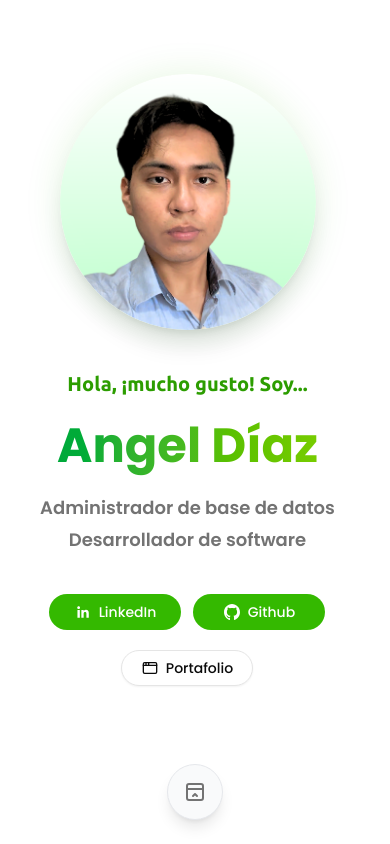
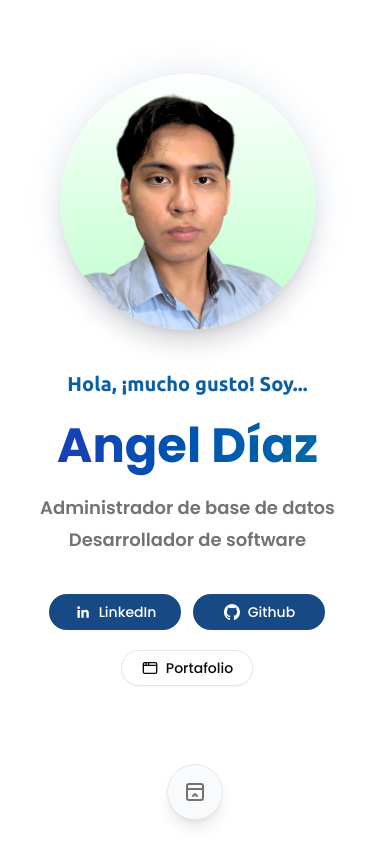
Before and after one commit to Angel-Diaz-H/portfolio-angel-diaz, a React (Vite) app: page / in a window 390 px wide. Shown: the top 844 px of the page. Built offline with nearby package versions, Linux system fonts and the light colour scheme.

Commit message:
Cambio a colores azules

```diff
--- a/src/components/sections/Hero.tsx
+++ b/src/components/sections/Hero.tsx
@@ -14,7 +14,7 @@ export const Hero = () => {
           <p className="font-Ubuntu text-accent-primary-foreground text-xl font-semibold md:text-2xl">
             {greeting}
           </p>
-          <h1 className="bg-linear-to-r from-green-600 to-lime-500 bg-clip-text py-3 text-5xl font-bold text-transparent md:text-7xl">
+          <h1 className="bg-linear-to-r from-blue-800 to-sky-700 bg-clip-text py-3 text-5xl font-bold text-transparent md:text-7xl">
             {name}
           </h1>
           <div className="space-y-1">
--- a/src/components/shared/Orbes.tsx
+++ b/src/components/shared/Orbes.tsx
@@ -3,13 +3,13 @@ export const Orbes = () => {
     <div className="hidden md:block">
       <div className="absolute inset-0 bg-[radial-gradient(#e5e7eb_1px,transparent_1px)] mask-[linear-gradient(to_bottom,white_20%,transparent_100%)] bg-size-[20px_20px]"></div>
       {/* 1. Inicia arriba hacia el centro y viaja a la izquierda. */}
-      <div className="animate-orbe-1 xd:opacity-50 absolute -top-32 left-1/3 h-96 w-96 transform-gpu rounded-full bg-lime-100 opacity-10 blur-[128px] filter will-change-transform"></div>
+      <div className="animate-orbe-1 xd:opacity-50 absolute -top-32 left-1/3 h-96 w-96 transform-gpu rounded-full bg-sky-200 opacity-10 blur-[128px] filter will-change-transform"></div>
 
       {/* 2. Esquina inferior izquierda. */}
       <div className="animate-orbe-2 absolute -bottom-32 -left-20 h-96 w-96 transform-gpu rounded-full bg-cyan-100 opacity-0 blur-[128px] filter will-change-transform md:opacity-50"></div>
 
       {/* 3. Esquina inferior derecha, detrás de la foto. */}
-      <div className="animate-orbe-3 absolute right-0 -bottom-20 h-120 w-120 transform-gpu rounded-full bg-lime-100 opacity-10 blur-[128px] filter will-change-transform md:opacity-40"></div>
+      <div className="animate-orbe-3 absolute right-0 -bottom-20 h-120 w-120 transform-gpu rounded-full bg-sky-200 opacity-10 blur-[128px] filter will-change-transform md:opacity-40"></div>
     </div>
   );
 };
--- a/src/components/shared/Sparkles.tsx
+++ b/src/components/shared/Sparkles.tsx
@@ -12,7 +12,7 @@ export const Sparkles = () => {
           speed={1}
           particleDensity={50}
           className="h-full w-full"
-          particleColor="#34b900"
+          particleColor="#38bdf8"
         />
       </div>
     </div>
--- a/src/components/ui/card.tsx
+++ b/src/components/ui/card.tsx
@@ -15,7 +15,7 @@ function Card({ className, borderAnimation, ...props }: CardProps) {
           className,
         )}
       >
-        <div className="absolute top-1/2 left-1/2 aspect-square min-h-[max(300%,600px)] min-w-[max(300%,600px)] -translate-x-1/2 -translate-y-1/2 animate-[spin_5s_linear_infinite] bg-[conic-gradient(from_0deg,transparent_88%,#22c55e_98%,transparent_100%)] opacity-0 transition-opacity duration-500 group-hover:opacity-100" />
+        <div className="absolute top-1/2 left-1/2 aspect-square min-h-[max(300%,600px)] min-w-[max(300%,600px)] -translate-x-1/2 -translate-y-1/2 animate-[spin_5s_linear_infinite] bg-[conic-gradient(from_0deg,transparent_88%,#38bdf8_98%,transparent_100%)] opacity-0 transition-opacity duration-500 group-hover:opacity-100" />
 
         <div
           data-slot="card"
--- a/src/globals.css
+++ b/src/globals.css
@@ -162,23 +162,24 @@
   --popover: oklch(1 0 0);
   --popover-foreground: oklch(0.145 0 0);
 
-  --primary: oklch(68.72% 0.22303 140.4);
+  /* Primary: azul oscuro */
+  --primary: oklch(40.668% 0.11349 255.409);
   --primary-foreground: oklch(1 0 0);
 
-  /* Secondary: Un gris muy suave, ideal para contraste */
-  --secondary: oklch(0.305 0.098 139.895);
-  --secondary-foreground: oklch(0.886 0.27 137.189);
+  /* Secondary: azul muy oscuro (títulos h2) con texto celeste */
+  --secondary: oklch(0.32 0.11 258);
+  --secondary-foreground: oklch(0.9 0.06 230);
 
   /* Muted: Fondos apagados */
   --muted: oklch(0.97 0 0);
   --muted-foreground: oklch(0.556 0 0);
 
-  /* Accent: Para hovers en listas/dropdowns. */
-  --accent-primary: oklch(0.983 0.042 124.442);
-  --accent-primary-foreground: oklch(0.609 0.197 140.265);
+  /* Accent: celeste suave para hovers */
+  --accent-primary: oklch(0.96 0.03 230);
+  --accent-primary-foreground: oklch(47.787% 0.13095 250.251);
 
-  --accent-secondary: oklch(0.983 0.042 124.442);
-  --accent-secondary-foreground: oklch(0.75 0.243 140.358);
+  --accent-secondary: oklch(0.96 0.03 230);
+  --accent-secondary-foreground: oklch(0.38 0.14 258);
 
   /* Destructive: Rojo de error */
   --destructive: oklch(0.577 0.245 27.325);
@@ -187,25 +188,25 @@
   --border: oklch(0.922 0 0);
   --input: oklch(0.922 0 0);
 
-  /* Ring: El aro de focus del input, usamos el verde principal */
-  --ring: oklch(0.75 0.243 140.358);
+  /* Ring: aro de focus en azul */
+  --ring: oklch(0.62 0.17 245);
 
-  /* Charts: Integrando el verde en las gráficas */
-  --chart-1: oklch(0.75 0.243 140.358);
-  --chart-2: oklch(0.6 0.118 184.704);
-  --chart-3: oklch(0.398 0.07 227.392);
-  --chart-4: oklch(0.828 0.189 84.429);
-  --chart-5: oklch(0.769 0.188 70.08);
+  /* Charts: gama de azules */
+  --chart-1: oklch(0.45 0.17 258);
+  --chart-2: oklch(0.6 0.17 245);
+  --chart-3: oklch(0.75 0.13 230);
+  --chart-4: oklch(0.85 0.09 225);
+  --chart-5: oklch(0.32 0.11 258);
 
   /* Sidebar */
   --sidebar: oklch(0.985 0 0);
   --sidebar-foreground: oklch(0.145 0 0);
-  --sidebar-primary: oklch(0.75 0.243 140.358);
+  --sidebar-primary: oklch(0.45 0.17 258);
   --sidebar-primary-foreground: oklch(1 0 0);
-  --sidebar-accent: oklch(0.983 0.042 124.442);
-  --sidebar-accent-foreground: oklch(0.399 0.125 139.062);
+  --sidebar-accent: oklch(0.96 0.03 230);
+  --sidebar-accent-foreground: oklch(0.32 0.11 258);
   --sidebar-border: oklch(0.922 0 0);
-  --sidebar-ring: oklch(0.75 0.243 140.358);
+  --sidebar-ring: oklch(0.62 0.17 245);
 }
 
 .dark {
@@ -217,11 +218,9 @@
   --popover: oklch(0.205 0 0);
   --popover-foreground: oklch(0.985 0 0);
 
-  /* Primary Dark: Usamos el 500 (más brillante) para que resalte en negro */
-  --primary: oklch(0.876 0.282 139.907);
-  --primary-foreground: oklch(
-    0.145 0 0
-  ); /* Texto oscuro en botón verde brillante */
+  /* Primary Dark: celeste brillante para que resalte sobre negro */
+  --primary: oklch(0.78 0.13 230);
+  --primary-foreground: oklch(0.2 0.06 258);
 
   /* Secondary */
   --secondary: oklch(0.269 0 0);
@@ -231,9 +230,9 @@
   --muted: oklch(0.269 0 0);
   --muted-foreground: oklch(0.708 0 0);
 
-  /* Accent Dark: Verde muy oscuro para los hovers */
-  --accent: oklch(0.305 0.098 139.895);
-  --accent-foreground: oklch(0.876 0.282 139.907);
+  /* Accent Dark: azul oscuro para los hovers */
+  --accent: oklch(0.3 0.08 258);
+  --accent-foreground: oklch(0.85 0.09 225);
 
   --destructive: oklch(0.704 0.191 22.216);
 
@@ -241,24 +240,24 @@
   --input: oklch(1 0 0 / 15%);
 
   /* Ring Dark */
-  --ring: oklch(0.876 0.282 139.907);
+  --ring: oklch(0.78 0.13 230);
 
   /* Charts Dark */
-  --chart-1: oklch(0.876 0.282 139.907);
-  --chart-2: oklch(0.696 0.17 162.48);
-  --chart-3: oklch(0.769 0.188 70.08);
-  --chart-4: oklch(0.627 0.265 303.9);
-  --chart-5: oklch(0.645 0.246 16.439);
+  --chart-1: oklch(0.78 0.13 230);
+  --chart-2: oklch(0.65 0.17 245);
+  --chart-3: oklch(0.5 0.17 258);
+  --chart-4: oklch(0.88 0.08 220);
+  --chart-5: oklch(0.38 0.12 258);
 
   /* Sidebar Dark */
   --sidebar: oklch(0.205 0 0);
   --sidebar-foreground: oklch(0.985 0 0);
-  --sidebar-primary: oklch(0.876 0.282 139.907); /* green-house-500 */
-  --sidebar-primary-foreground: oklch(0.145 0 0);
-  --sidebar-accent: oklch(0.305 0.098 139.895); /* green-house-950 */
+  --sidebar-primary: oklch(0.78 0.13 230);
+  --sidebar-primary-foreground: oklch(0.2 0.06 258);
+  --sidebar-accent: oklch(0.3 0.08 258);
   --sidebar-accent-foreground: oklch(0.985 0 0);
   --sidebar-border: oklch(1 0 0 / 10%);
-  --sidebar-ring: oklch(0.876 0.282 139.907);
+  --sidebar-ring: oklch(0.78 0.13 230);
 }
 
 @layer base {
@@ -270,19 +269,7 @@
   }
 }
 
-/*
-50: oklch(0.983 0.042 124.442);
-100: oklch(0.962 0.092 127.642);
-200: oklch(0.933 0.167 129.924);
-300: oklch(0.904 0.238 133.477);
-400: oklch(0.886 0.270 137.189);
-500: oklch(0.876 0.282 139.907);
-600: oklch(0.750 0.243 140.358);
-700: oklch(0.609 0.197 140.265);
-800: oklch(0.508 0.162 139.647);
-900: oklch(0.399 0.125 139.062);
-950: oklch(0.305 0.098 139.895);
-*/
+/* Paleta base: azul oscuro (primary) + celeste (acentos). */
 
 @layer base {
   /* h1 {
```
